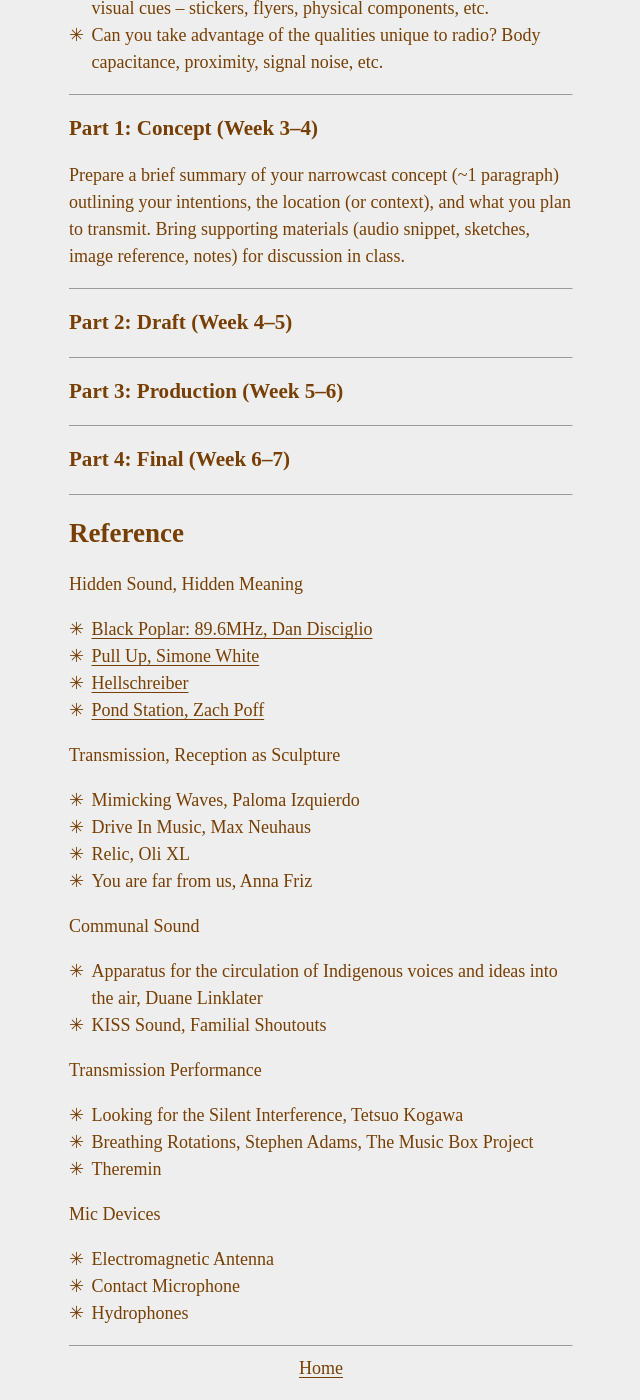
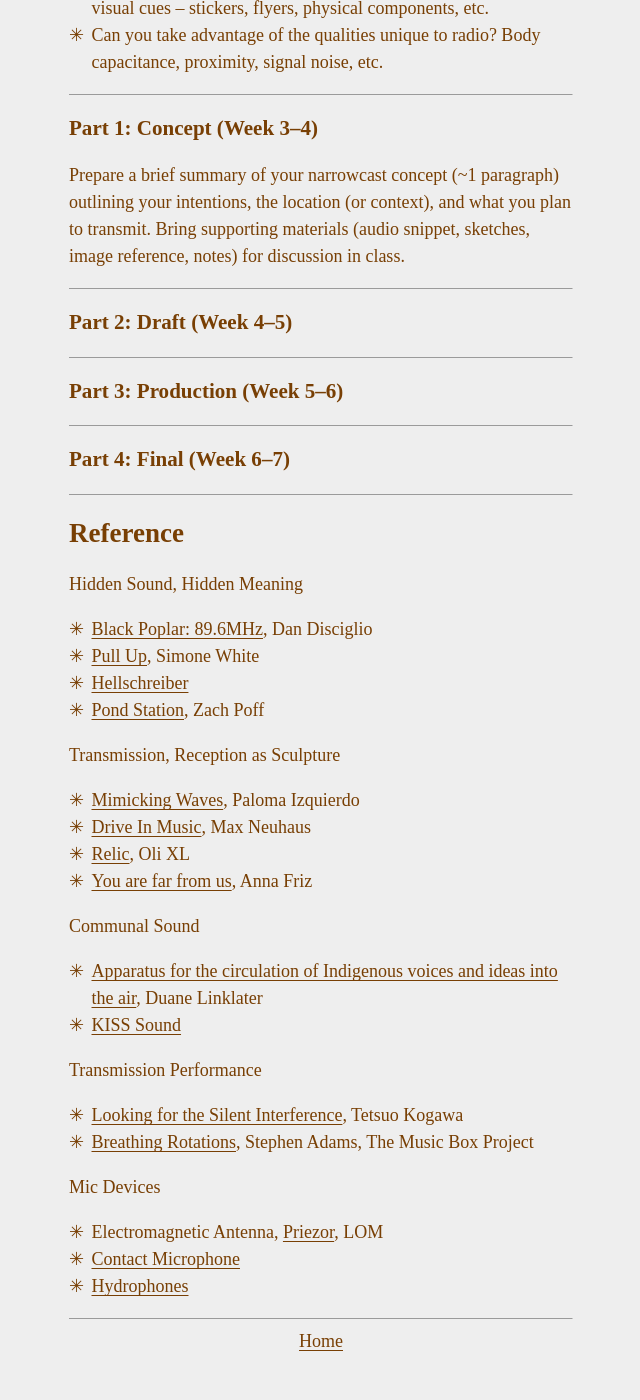
Before and after one commit to bryantwells/rr25, a Jekyll site: the page built from _pages/narrowcast.md, in a window 1280 px wide and 1400 px high, scrolled down 813 px. Shown: the whole window, without its empty margins (319-959 px from the left). Built offline with Jekyll 4.4.1, drawn with Linux system fonts in a browser that asks for light colours; after the commit the page ends 2186 px from its top, so only the background shows below that.

Commit message:
Update narrowcast.md

```diff
--- a/_pages/narrowcast.md
+++ b/_pages/narrowcast.md
@@ -50,27 +50,26 @@
 ## Reference
 
 Hidden Sound, Hidden Meaning
-- [Black Poplar: 89.6MHz, Dan Disciglio](https://danndisciglio.com/black-poplar-896-mhz)
-- [Pull Up, Simone White](https://vol3.temporaryliveness.org/)
+- [Black Poplar: 89.6MHz](https://danndisciglio.com/black-poplar-896-mhz), Dan Disciglio
+- [Pull Up](https://vol3.temporaryliveness.org/), Simone White
 - [Hellschreiber](https://en.wikipedia.org/wiki/Hellschreiber)
-- [Pond Station, Zach Poff](https://zachpoff.com/artwork/pondstation/)
+- [Pond Station](https://zachpoff.com/artwork/pondstation/), Zach Poff
 
 Transmission, Reception as Sculpture
-- Mimicking Waves, Paloma Izquierdo
-- Drive In Music, Max Neuhaus
-- Relic, Oli XL
-- You are far from us, Anna Friz
+- [Mimicking Waves](https://palomita.studio/antennas.html), Paloma Izquierdo
+- [Drive In Music](https://www.are.na/block/35894399), Max Neuhaus
+- [Relic](https://www.are.na/block/2899079), Oli XL
+- [You are far from us](https://nicelittlestatic.com/sound-radio-artworks/you-are-far-from-us/), Anna Friz
 
 Communal Sound
-- Apparatus for the circulation of Indigenous voices and ideas into the air, Duane Linklater
-- KISS Sound, Familial Shoutouts
+- [Apparatus for the circulation of Indigenous voices and ideas into the air](https://westernfront.ca/archives/get/ca_occurrences/1766), Duane Linklater
+- [KISS Sound](https://www.youtube.com/watch?v=LIZpE1RBHjM&t=58s)
 
 Transmission Performance
-- Looking for the Silent Interference, Tetsuo Kogawa
-- Breathing Rotations, Stephen Adams, The Music Box Project
-- Theremin
+- [Looking for the Silent Interference](https://www.youtube.com/watch?v=7-bZ9PwUwMQ), Tetsuo Kogawa
+- [Breathing Rotations](http://radia.fm/2025/04/show-1045-breathing-rotations-in-the-imaginary-radio-station-by-stephen-adams-with-the-music-box-project-diffusion/), Stephen Adams, The Music Box Project
 
 Mic Devices
-- Electromagnetic Antenna
-- Contact Microphone
-- Hydrophones
+- Electromagnetic Antenna, [Priezor](https://store.lom.audio/products/priezor?variant=5859618062368), LOM
+- [Contact Microphone](https://en.wikipedia.org/wiki/Contact_microphone)
+- [Hydrophones](https://en.wikipedia.org/wiki/Hydrophone)
```
